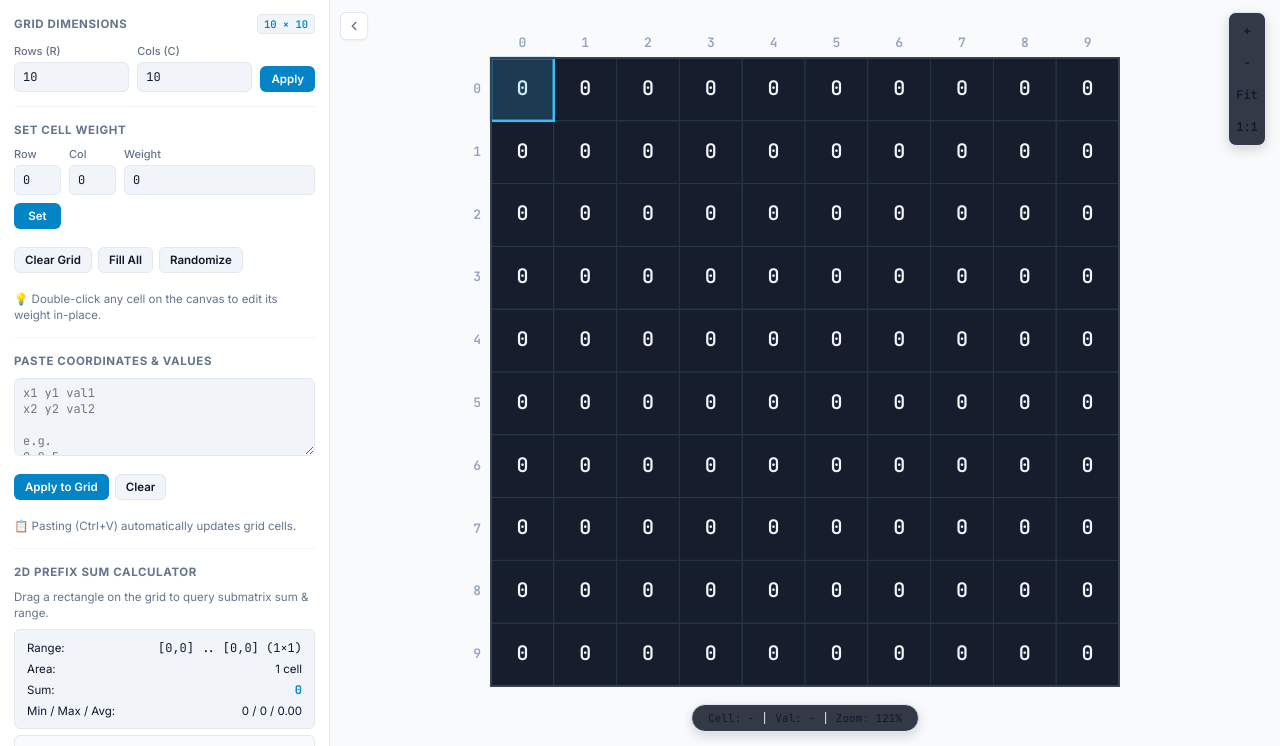
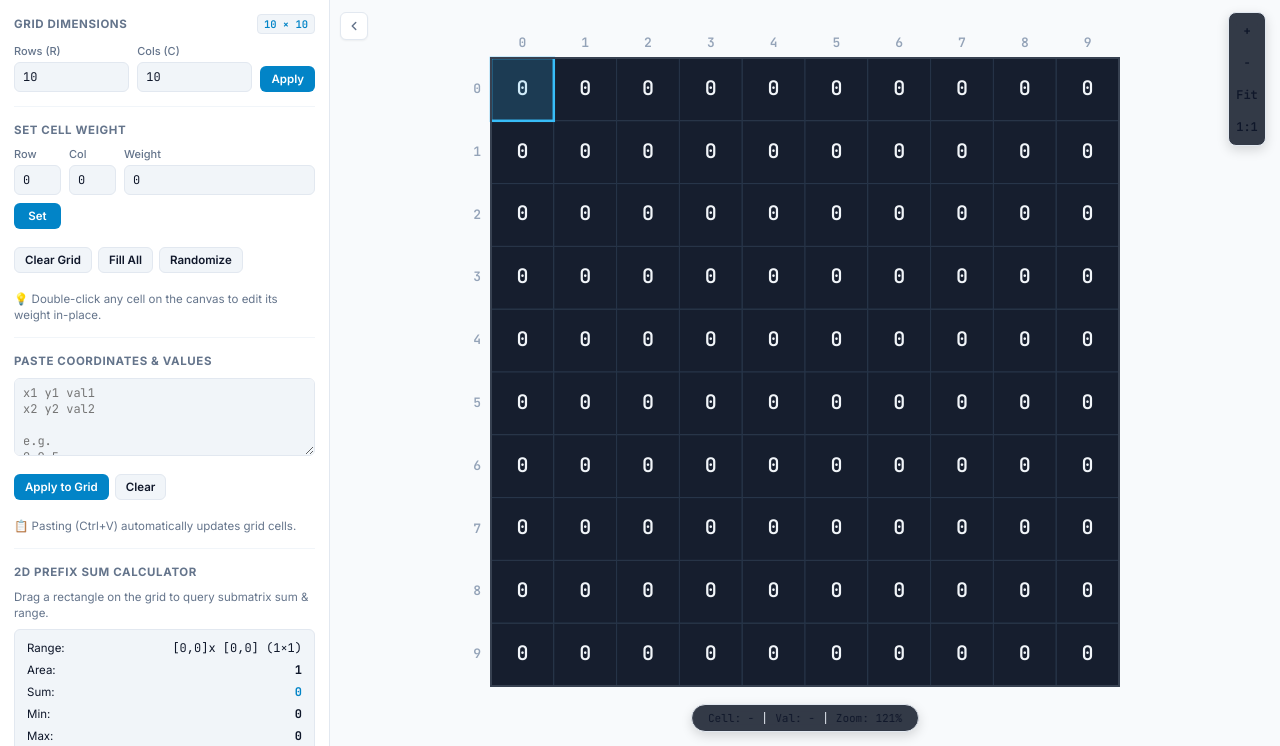
Before and after one commit to trace-matrix/trace-matrix.github.io, a plain HTML site: page index.html in a window 1280 px wide. Both pictures are taken after a click on the button "Set". Shown: the part 54-800 px from the top of the page. Drawn offline with Linux system fonts and the light colour scheme.

Commit message:
feat(grid): format submatrix stats with separate Min, Max, Avg rows and Range [x1,y1]x [x2,y2] (WxH)

```diff
--- a/index.html
+++ b/index.html
@@ -176,9 +176,11 @@
                 <p class="section-hint">Drag a rectangle on the grid to query submatrix sum &amp; range.</p>
                 <div id="submatrix-stats" class="submatrix-stats-box mt-2">
                   <div class="stat-line"><span>Range:</span> <code id="sub-range-text">None selected</code></div>
-                  <div class="stat-line"><span>Area:</span> <span id="sub-area-text">0 cells</span></div>
+                  <div class="stat-line"><span>Area:</span> <strong id="sub-area-text">0</strong></div>
                   <div class="stat-line"><span>Sum:</span> <strong id="sub-sum-text" class="text-accent">0</strong></div>
-                  <div class="stat-line"><span>Min / Max / Avg:</span> <span id="sub-minmax-text">- / - / -</span></div>
+                  <div class="stat-line"><span>Min:</span> <strong id="sub-min-text">-</strong></div>
+                  <div class="stat-line"><span>Max:</span> <strong id="sub-max-text">-</strong></div>
+                  <div class="stat-line"><span>Avg:</span> <strong id="sub-avg-text">-</strong></div>
                 </div>
                 <div class="prefix-formula-display" id="prefix-formula-card">
                   <div class="formula-title">Inclusion-Exclusion Formula:</div>
--- a/js/grid-vis.js
+++ b/js/grid-vis.js
@@ -631,19 +631,31 @@ class GridVisualizer {
   }
 
   updateSubmatrixStats() {
-    if (!this.submatrix) return;
+    const rangeText = document.getElementById('sub-range-text');
+    const areaText = document.getElementById('sub-area-text');
+    const sumText = document.getElementById('sub-sum-text');
+    const minText = document.getElementById('sub-min-text');
+    const maxText = document.getElementById('sub-max-text');
+    const avgText = document.getElementById('sub-avg-text');
+    const breakdownEl = document.getElementById('formula-breakdown');
+
+    if (!this.submatrix) {
+      if (rangeText) rangeText.textContent = 'None selected';
+      if (areaText) areaText.textContent = '0';
+      if (sumText) sumText.textContent = '0';
+      if (minText) minText.textContent = '-';
+      if (maxText) maxText.textContent = '-';
+      if (avgText) avgText.textContent = '-';
+      if (breakdownEl) breakdownEl.innerHTML = '';
+      return;
+    }
+
     const { r1, c1, r2, c2 } = this.submatrix;
     const isOneIdx = window.App?.isOneIndexed;
     const r1Disp = isOneIdx ? r1 + 1 : r1;
     const c1Disp = isOneIdx ? c1 + 1 : c1;
     const r2Disp = isOneIdx ? r2 + 1 : r2;
     const c2Disp = isOneIdx ? c2 + 1 : c2;
-
-    const rangeText = document.getElementById('sub-range-text');
-    const areaText = document.getElementById('sub-area-text');
-    const sumText = document.getElementById('sub-sum-text');
-    const minmaxText = document.getElementById('sub-minmax-text');
-    const breakdownEl = document.getElementById('formula-breakdown');
 
     const height = r2 - r1 + 1;
     const width = c2 - c1 + 1;
@@ -666,15 +678,17 @@ class GridVisualizer {
       }
     }
 
-    if (rangeText) rangeText.textContent = `[${r1Disp},${c1Disp}] .. [${r2Disp},${c2Disp}] (${height}×${width})`;
-    if (areaText) areaText.textContent = `${totalCells} cell${totalCells > 1 ? 's' : ''}`;
-    if (sumText) sumText.textContent = hasNumeric ? sum.toLocaleString() : 'N/A';
-    if (minmaxText) {
+    if (rangeText) rangeText.textContent = `[${r1Disp},${c1Disp}]x [${r2Disp},${c2Disp}] (${height}×${width})`;
+    if (areaText) areaText.textContent = `${totalCells}`;
+    if (sumText) sumText.textContent = hasNumeric ? (Number.isInteger(sum) ? sum : sum.toFixed(2)) : '0';
+    if (minText) minText.textContent = hasNumeric ? `${minVal}` : '-';
+    if (maxText) maxText.textContent = hasNumeric ? `${maxVal}` : '-';
+    if (avgText) {
       if (hasNumeric) {
-        const avg = (sum / totalCells).toFixed(2);
-        minmaxText.textContent = `${minVal} / ${maxVal} / ${avg}`;
+        const avg = sum / totalCells;
+        avgText.textContent = Number.isInteger(avg) ? `${avg}` : parseFloat(avg.toFixed(4)).toString();
       } else {
-        minmaxText.textContent = '- / - / -';
+        avgText.textContent = '-';
       }
     }
 
```
